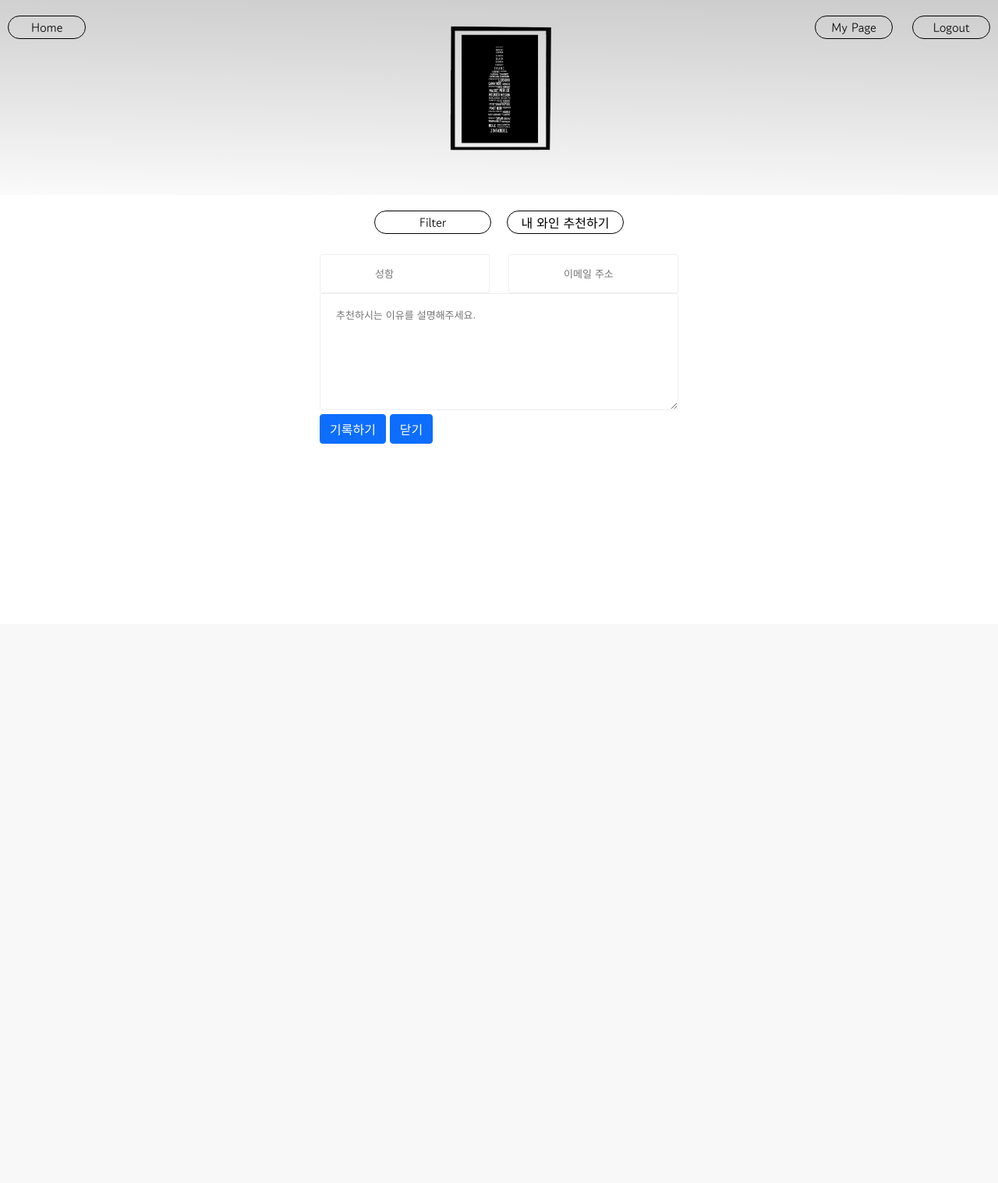
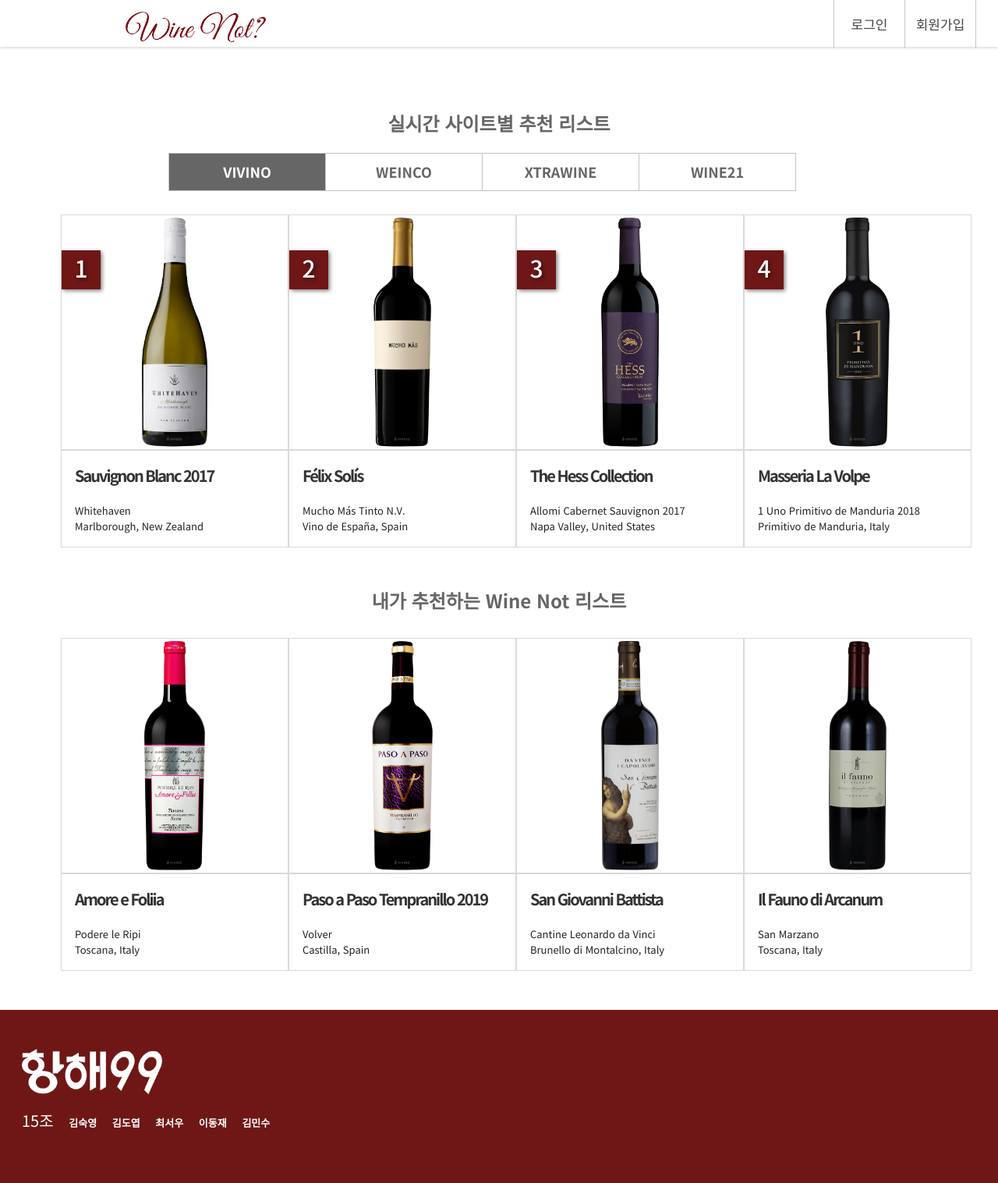
Before and after one commit to doyupK/Toy_Project, a Flask app: template templates/index.html in a window 1280 px wide. Shown: the whole page at 78% size. Before the commit the page ends 569 px from the top, so only its background shows below. Run offline with Flask 2, Linux system fonts and the light colour scheme; the template is opened without the code that fills it, so the values that code supplies are empty; some libraries are stand-ins or nearby versions.

Commit message:
20220418 16:41

```diff
--- /dev/null
+++ b/assets/css/reset.css
@@ -0,0 +1,77 @@
+@charset "utf-8";
+
+/* 여백 초기화 */
+body, div, ul, li, dl, dd, dt, ol, h1, h2, h3, h4, h5, h6, input, fieldset, legend, p, select, table, th, td, tr, textarea, button, form, figure, figcaption {
+    margin: 0;
+    padding: 0;
+}
+
+/* a 링크 초기화 */
+a {
+    color: #222;
+    text-decoration: none;
+}
+
+b {
+    color: #fff;
+    text-decoration: none;
+}
+
+c {
+    color: #fff;
+    font-size: 20px;
+}
+
+/* 폰트 초기화 */
+body, input, textarea, select, button, table {
+    font-family: 'Noto Sans KR', AppleSDGothicNeo-Regular, 'Malgun Gothic', '맑은 고딕', dotum, '돋움', sans-serif;
+    color: #222;
+    font-size: 13px;
+    line-height: 1.5;
+}
+
+/* 폰트 스타일 초기화 */
+em, address {
+    font-style: normal;
+}
+
+/* 블릿기호 초기화 */
+ul, li, ol {
+    list-style: none;
+}
+
+/* 제목 태그 초기화 */
+h1, h2, h3, h4, h5, h6 {
+    font-size: 13px;
+    font-weight: normal;
+}
+
+/* 테두리 초기화 */
+img, fieldset {
+    border: 0 none;
+}
+
+/* 버튼 초기화 */
+button {
+    border: 0;
+}
+
+/* 반응형 */
+video, img {
+    width: 100%;
+}
+
+/* clearfix */
+.clearfix {
+    *zoom: 1;
+}
+
+.clearfix:before, .clearfix:after {
+    display: block;
+    content: '';
+    line-height: 0;
+}
+
+.clearfix:after {
+    clear: both;
+}
--- /dev/null
+++ b/assets/css/style.css
@@ -0,0 +1,197 @@
+
+#header {
+    width: 100%;
+    height: 60px;
+    box-shadow: 0 1px 4px 0 rgba(30, 30, 30, .2);
+}
+
+/* 가운데 영역 */
+.container {
+    position: relative;
+    width: 1280px;
+    margin: 0 auto;
+}
+
+/* 로우 영역 */
+.row {
+    padding: 0 28px;
+}
+
+#footer {
+    background: #6e1716;
+}
+
+/* 헤더 영역 */
+.header h1 {
+    float: left;
+}
+
+.header h1 em {
+    padding: 15px 0px 0px 133px;
+    display: inline-block;
+}
+
+.header h1 em img {
+    width: 180px;
+}
+
+.header .nav {
+    float: right;
+}
+
+.header .nav ul {
+    border-left: 1px solid #c6c6c6;
+}
+
+.header .nav ul li {
+    float: left;
+    width: 90px;
+    text-align: center;
+    border-right: 1px solid #c6c6c6;
+}
+
+.header .nav ul li a {
+    display: block;
+    padding: 18px 10px;
+    font-size: 17px;
+    font-weight: 400;
+    color: #444;
+}
+
+/* 무비 */
+.movie {
+    padding: 50px;
+}
+
+.movie .winesite_recommended_list {
+    width: 848px;
+    margin: 30px auto 20px auto;
+    text-align: center;
+
+}
+
+.movie .winesite_recommended_list a {
+    font-size: 24px;
+    color: #666;
+    font-weight: 700;
+}
+
+.movie_title {
+    margin-bottom: 30px;
+}
+
+.movie_title ul {
+    overflow: hidden;
+    width: 848px;
+    margin: 0 auto;
+}
+
+.movie_title li {
+    float: left;
+    width: 200px;
+    text-align: center;
+    border: 1px solid #c4c4c4;
+    margin-right: -1px;
+}
+
+.movie_title li a {
+    display: block;
+    padding: 10px 0;
+    font-size: 18px;
+    color: #666;
+    font-weight: 700;
+}
+
+.movie_title li.active a {
+    background-color: #666;
+    color: #fff;
+}
+
+.recommended_list {
+    margin: 50px 0 30px 0;
+    text-align: center;
+}
+
+.recommended_list li a {
+    font-size: 24px;
+    color: #666;
+    font-weight: 700;
+}
+
+
+.movie_chart .swiper-slide {
+    float: left;
+    width: 292px;
+    margin: 0 auto;
+}
+
+.movie_chart .poster {
+    position: relative;
+    border: 1px solid #d9d9d9;
+}
+
+.movie_chart .poster img {
+    display: block;
+    max-height: 300px;
+    width: auto;
+    margin: auto;
+}
+
+.movie_chart .poster .rank {
+    position: absolute;
+    top: 45px;
+    left: 0;
+    width: 50px;
+    height: 50px;
+    line-height: 50px;
+    background-color: #6e1716;
+    text-align: center;
+    box-shadow: 2px 2px 5px rgba(0, 0, 0, 0.5);
+}
+
+.movie_chart .poster .rank strong {
+    color: #fff;
+    font-size: 30px;
+    font-weight: 500;
+    line-height: 1.5;
+    text-shadow: 2px 2px 5px rgba(0, 0, 0, 0.5);
+}
+
+.movie_chart .info {
+    overflow: hidden;
+    background-color: #fff;
+    padding: 17px;
+    border: 1px solid #d9d9d9;
+}
+
+.movie_chart .info h3 {
+    color: #333;
+    font-size: 20px;
+    font-weight: 700;
+    margin-bottom: 20px;
+    letter-spacing: -2px;
+}
+
+.movie_chart .info .info_btn a{
+}
+
+/* 푸터 */
+.footer_info {
+    padding: 50px 0;
+    width: 80%;
+}
+
+.footer_info h2 img {
+    width: 180px;
+}
+
+.footer_info ul {
+    padding: 15px 0;
+}
+
+.footer_info ul li {
+    position: relative;
+    display: inline;
+    padding-right: 16px;
+    white-space: nowrap;
+}
--- a/templates/index.html
+++ b/templates/index.html
@@ -1,153 +1,232 @@
-<!doctype html>
-<html lang="en">
+<!DOCTYPE html>
+<html lang="ko">
 
 <head>
-    <meta charset="utf-8">
-    <meta name="viewport" content="width=device-width, initial-scale=1, shrink-to-fit=no">
+    <meta charset="UTF-8">
+    <meta name="viewport"
+          content="user-scalable=no, initial-scale=1.0, maximum-scale=1.0, minimum-scale=1.0, width=device-width">
+    <meta http-equiv="X-UA-Compatible" content="ie=edge">
+    <title>Wine not?</title>
 
-    <link href="https://cdn.jsdelivr.net/npm/bootstrap@5.0.2/dist/css/bootstrap.min.css" rel="stylesheet"
-          integrity="sha384-EVSTQN3/azprG1Anm3QDgpJLIm9Nao0Yz1ztcQTwFspd3yD65VohhpuuCOmLASjC" crossorigin="anonymous">
-    <script src="https://ajax.googleapis.com/ajax/libs/jquery/3.5.1/jquery.min.js"></script>
-    <script src="https://cdn.jsdelivr.net/npm/bootstrap@5.0.2/dist/js/bootstrap.bundle.min.js"
-            integrity="sha384-MrcW6ZMFYlzcLA8Nl+NtUVF0sA7MsXsP1UyJoMp4YLEuNSfAP+JcXn/tWtIaxVXM"
-            crossorigin="anonymous"></script>
+    <!-- CSS -->
+    <link rel="stylesheet" href="../../DJL_20220417_index.html/assets/css/reset.css">
+    <link rel="stylesheet" href="../../DJL_20220417_index.html/assets/css/style.css">
+    <link rel="stylesheet" href="../../DJL_20220417_index.html/assets/css/swiper.css">
 
-    <title>Reviewine</title>
+    <!-- 웹 폰트 -->
+    <link href="https://fonts.googleapis.com/css?family=Noto+Sans+KR:100,300,400,500,700,900&subset=korean"
+          rel="stylesheet">
 
-    <link href="https://fonts.googleapis.com/css2?family=Gowun+Dodum&display=swap" rel="stylesheet">
-    <link rel="stylesheet" href="/static/main.css">
-
-    <script>
-        $(document).ready(function () {
-            show_comment()
-        })
-
-        function hey() {
-            console.log("테스트")
-        }
-
-        function goHome() {
-            location.href="index"
-        }
-
-        function open_box() {
-            $('#recommendBox').show()
-        }
-
-        function close_box() {
-            $('#recommendBox').hide()
-        }
-
-        function save_comment() {
-            let recommender = $('#recommender').val()
-            let reason = $('#reason').val()
-            let emailaddress = $('#emailaddress').val()
-            $.ajax({
-                type: 'POST',
-                url: '/comments',
-                data: {recommender_give: recommender, reason_give: reason, emailaddress_give: emailaddress},
-                success: function (response) {
-                    alert(response['msg'])
-                    window.location.reload()
-                }
-            })
-        }
-
-        function show_comment() {
-            $.ajax({
-                type: "GET",
-                url: "/comments",
-                data: {},
-                success: function (response) {
-                    let rows = response['recommends']
-                    for (let i = 0; i < rows.length; i++) {
-                        let recommender = rows[i]['성함']
-                        let reason = rows[i]['코멘트내용']
-                        let comment =
-                            `<div class="be-comment">
-                                    <div class="be-img-comment">
-                                        <a href="blog-detail-2.html">
-                                            <img src="https://github.githubassets.com/images/modules/logos_page/GitHub-Mark.png" alt=""
-                                                 class="be-ava-comment">
-                                        </a>
-                                    </div>
-                                        <div class="be-comment-content">
-                                            <span class="be-comment-name" id="recommender">
-                                            <a href="blog-detail-2.html">${recommender}</a>
-                                            </span>
-                                        <p class="be-comment-text" id="be-comment-text ">
-                                            ${reason}
-                                        </p>
-                                    </div>
-                                </div>`
-                        $("#commentlist").append(comment)
-                        // $("#comments-title").append(count)
-
-                    }
-                }
-            })
-        }
-    </script>
+    <!-- fontawesome -->
+    <script src="https://kit.fontawesome.com/e0dea76106.js" crossorigin="anonymous"></script>
 
 </head>
 
 <body>
-<!------------Banner By DY----------------->
-<div class="myTitle">
-    <div class="titleMenu">
-        <nav class="nav_bar">
-            <button onclick="goHome()">Home</button>
-            <ul>
-                <li>
-                    <button>My Page</button>
-                </li>
-                <li>
-                    <button>Logout</button>
-                </li>
-            </ul>
-        </nav>
+<header id="header">
+    <div class="container">
+        <div class="row">
+            <div class="header clearfix">
+                <h1>
+                    <a href="#">
+                        <em><img src="../../DJL_20220417_index.html/assets/image/winenot_onlyfont.png" alt="logo"></em>
+                    </a>
+                </h1>
+                <nav class="nav">
+                    <ul class="clearfix">
+                        <li><a href="#">로그인</a></li>
+                        <li><a href="#">회원가입</a></li>
+                    </ul>
+                </nav>
+            </div>
+        </div>
     </div>
-    <div class="title">
-        <!--        <h1>Reviewine</h1>-->
-    </div>
-</div>
-<!----------Menu By DY--------------------->
-<div class="pageMenu">
-    <nav class="pageNav">
-        <button>Filter</button>
-        <button onclick="open_box()">내 와인 추천하기</button>
-    </nav>
-</div>
+</header>
+<!-- //header -->
 
-<!--여기부터 다음 참조까지 코멘트를 보여주기 위한 html-->
-<!--div class = icon 확인 요청 BY DY-->
-<div class="container" id="recommendBox">
-    <div class="be-comment-block" id="commentlist">
-        <form class="form-block">
-            <div class="row">
-                <div class="col-xs-12 col-sm-6">
-                    <div class="form-group fl_icon">
-<!--                                                <div class="icon"><i class="fa fa-user"></i></div>-->
-                        <input class="form-input" type="text" placeholder="성함" id="recommender">
+<section id="movie">
+    <div class="container">
+        <div class="row">
+            <div class="movie">
+                <div class="winesite_recommended_list">
+                    <ul>
+                        <li><a href="#">실시간 사이트별 추천 리스트</a></li>
+                    </ul>
+                </div>
+                <div class="movie_title">
+                    <ul>
+                        <li class="active"><a href="#">VIVINO</a></li>
+                        <li><a href="#">WEINCO</a></li>
+                        <li><a href="#">XTRAWINE</a></li>
+                        <li><a href="#">WINE21</a></li>
+                    </ul>
+                </div>
+                <!-- //movie_title -->
+                <div class="movie_chart">
+                    <!-- chart_cont1 -->
+                    <div class="swiper-container2">
+                        <div class="chart_cont1 swiper-wrapper">
+                            <div class="swiper-slide">
+                                <div class="poster">
+                                    <figure>
+                                        <img src="../../DJL_20220417_index.html/assets/image/wine_sample1.png">
+                                    </figure>
+                                    <div class="rank"><strong>1</strong></div>
+                                </div>
+                                <div class="info">
+                                    <h3><strong>Sauvignon Blanc 2017</strong></h3>
+                                    <div class="info_btn">
+                                        <div><a href="#">Whitehaven</a></div>
+                                        <div><a href="#">Marlborough, New Zealand</a></div>
+                                    </div>
+                                </div>
+                            </div>
+                            <div class="swiper-slide">
+                                <div class="poster">
+                                    <figure>
+                                        <img src="../../DJL_20220417_index.html/assets/image/wine_sample2.png">
+                                    </figure>
+                                    <div class="rank"><strong>2</strong></div>
+                                </div>
+                                <div class="info">
+                                    <h3><strong>Félix Solís</strong></h3>
+                                    <div class="info_btn">
+                                        <div><a href="#">Mucho Más Tinto N.V.</a></div>
+                                        <div><a href="#">Vino de España, Spain</a></div>
+                                    </div>
+                                </div>
+                            </div>
+                            <div class="swiper-slide">
+                                <div class="poster">
+                                    <figure>
+                                        <img src="../../DJL_20220417_index.html/assets/image/wine_sample3.png">
+                                    </figure>
+                                    <div class="rank"><strong>3</strong></div>
+                                </div>
+                                <div class="info">
+                                    <h3><strong>The Hess Collection</strong></h3>
+                                    <div class="info_btn">
+                                        <div><a href="#">Allomi Cabernet Sauvignon 2017</a></div>
+                                        <div><a href="#">Napa Valley, United States</a></div>
+                                    </div>
+                                </div>
+                            </div>
+                            <div class="swiper-slide">
+                                <div class="poster">
+                                    <figure>
+                                        <img src="../../DJL_20220417_index.html/assets/image/wine_sample4.png">
+                                    </figure>
+                                    <div class="rank"><strong>4</strong></div>
+
+                                </div>
+                                <div class="info">
+                                    <h3><strong>Masseria La Volpe</strong></h3>
+                                    <div class="info_btn">
+                                        <div><a href="#">1 Uno Primitivo de Manduria 2018</a></div>
+                                        <div><a href="#">Primitivo de Manduria, Italy</a></div>
+                                    </div>
+                                </div>
+                            </div>
+                        </div>
                     </div>
                 </div>
-                <div class="col-xs-12 col-sm-6 fl_icon">
-                    <div class="form-group fl_icon">
-<!--                                                <div class="icon"><i class="fa fa-envelope-o"></i></div>-->
-                        <input class="form-input" type="text" placeholder="이메일 주소" id="emailaddress">
-                    </div>
+                <div class="recommended_list">
+                    <ul>
+                        <li><a href="#">내가 추천하는 Wine Not 리스트</a></li>
+                    </ul>
                 </div>
-                <div class="col-xs-12">
-                    <div class="form-group">
-                        <textarea class="form-input" required="" id="reason" placeholder="추천하시는 이유를 설명해주세요."></textarea>
-                        <button onclick="save_comment()" type="button" class="btn btn-primary pull-right">기록하기</button>
-                        <button onclick="close_box()" type="button" class="btn btn-primary pull-right">닫기</button>
-
+                <div class="movie_chart">
+                    <!-- chart_cont1 -->
+                    <div class="swiper-container2">
+                        <div class="chart_cont1 swiper-wrapper">
+                            <div class="swiper-slide">
+                                <div class="poster">
+                                    <figure>
+                                        <img src="../../DJL_20220417_index.html/assets/image/wine_sample5.png">
+                                    </figure>
+                                </div>
+                                <div class="info">
+                                    <h3><strong>Amore e Foliia</strong></h3>
+                                    <div class="info_btn">
+                                        <div><a href="#">Podere le Ripi</a></div>
+                                        <div><a href="#">Toscana, Italy</a></div>
+                                    </div>
+                                </div>
+                            </div>
+                            <div class="swiper-slide">
+                                <div class="poster">
+                                    <figure>
+                                        <img src="../../DJL_20220417_index.html/assets/image/wine_sample6.png">
+                                    </figure>
+                                </div>
+                                <div class="info">
+                                    <h3><strong>Paso a Paso Tempranillo 2019</strong></h3>
+                                    <div class="info_btn">
+                                        <div><a href="#">Volver</a></div>
+                                        <div><a href="#">Castilla, Spain</a></div>
+                                    </div>
+                                </div>
+                            </div>
+                            <div class="swiper-slide">
+                                <div class="poster">
+                                    <figure>
+                                        <img src="../../DJL_20220417_index.html/assets/image/wine_sample7.png">
+                                    </figure>
+                                </div>
+                                <div class="info">
+                                    <h3><strong>San Giovanni Battista</strong></h3>
+                                    <div class="info_btn">
+                                        <div><a href="#">Cantine Leonardo da Vinci</a></div>
+                                        <div><a href="#">Brunello di Montalcino, Italy</a></div>
+                                    </div>
+                                </div>
+                            </div>
+                            <div class="swiper-slide">
+                                <div class="poster">
+                                    <figure>
+                                        <img src="../../DJL_20220417_index.html/assets/image/wine_sample8.png">
+                                    </figure>
+                                </div>
+                                <div class="info">
+                                    <h3><strong>Il Fauno di Arcanum</strong></h3>
+                                    <div class="info_btn">
+                                        <div><a href="#">San Marzano</a></div>
+                                        <div><a href="#">Toscana, Italy</a></div>
+                                    </div>
+                                </div>
+                            </div>
+                        </div>
                     </div>
                 </div>
             </div>
-        </form>
+        </div>
     </div>
-</div>
+</section>
+
+<!-- footer -->
+<footer id="footer">
+    <div id="footer_info">
+        <div class="container">
+            <div class="row">
+                <div class="footer_info">
+                    <h2>
+                        <img src="../../DJL_20220417_index.html/assets/image/항해99_logo.png">
+                    </h2>
+                    <ul>
+                        <li>
+                            <c href="#">15조</c>
+                        </li>
+                        <li><b href="#">김숙영</b></li>
+                        <li><b href="#">김도엽</b></li>
+                        <li><b href="#">최서우</b></li>
+                        <li><b href="#">이동재</b></li>
+                        <li><b href="#">김민수</b></li>
+                    </ul>
+                </div>
+            </div>
+        </div>
+    </div>
+</footer>
 </body>
+
 </html>
```
Also changed, not shown: assets/css/swiper.css (added), assets/image/wine_sample1.png (added), assets/image/wine_sample2.png (added), assets/image/wine_sample3.png (added), assets/image/wine_sample4.png (added), assets/image/wine_sample5.png (added), assets/image/wine_sample6.png (added), assets/image/wine_sample7.png (added), assets/image/wine_sample8.png (added), assets/image/winenot_logo.png (added), assets/image/winenot_onlyfont.png (added), assets/image/항해99_logo.png (added).
